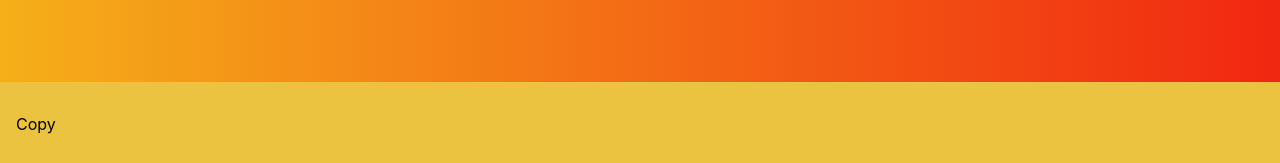
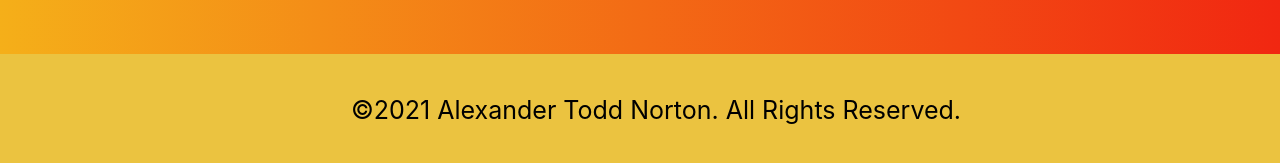
Before and after one commit to atn362/myportfolio, a React (Create React App) app: page / in a window 1280 px wide. Shown: the part 634-797 px from the top of the page. Built offline with nearby package versions, Linux system fonts and the light colour scheme.

Commit message:
footer updated

```diff
--- a/src/App.css
+++ b/src/App.css
@@ -102,4 +102,9 @@ font-size: 25px;
   bottom: 0;
   left: 0;
   width: 100%;
+  text-align: center;
 }
+
+.footer p {
+  font-size: 25px;
+}
--- a/src/components/footer.js
+++ b/src/components/footer.js
@@ -2,7 +2,7 @@ import React from "react";
 
 const Footer = () => (
   <div className="footer">
-    <p>Copy</p>
+    <p>©2021 Alexander Todd Norton. All Rights Reserved.</p>
   </div>
 );
 
```
